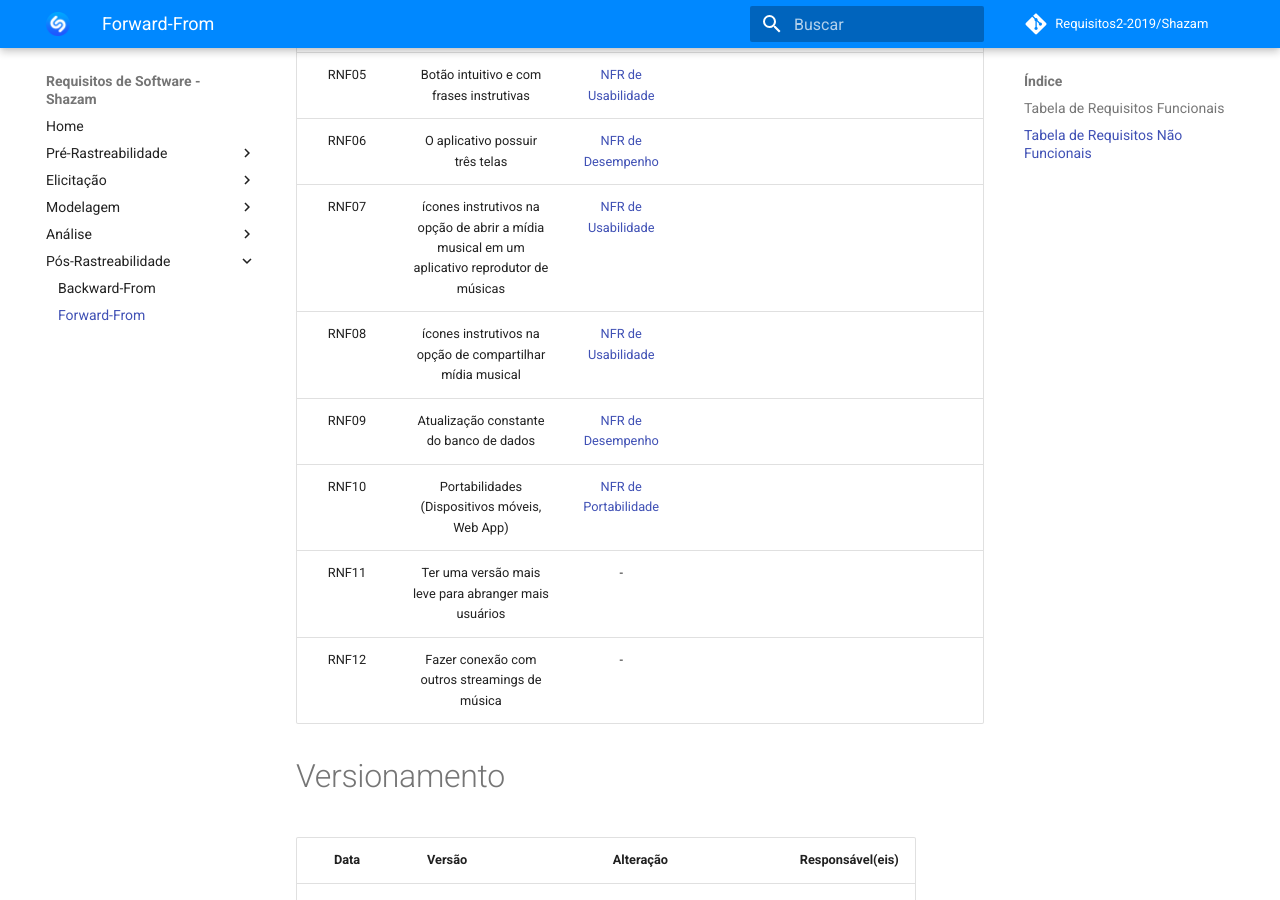
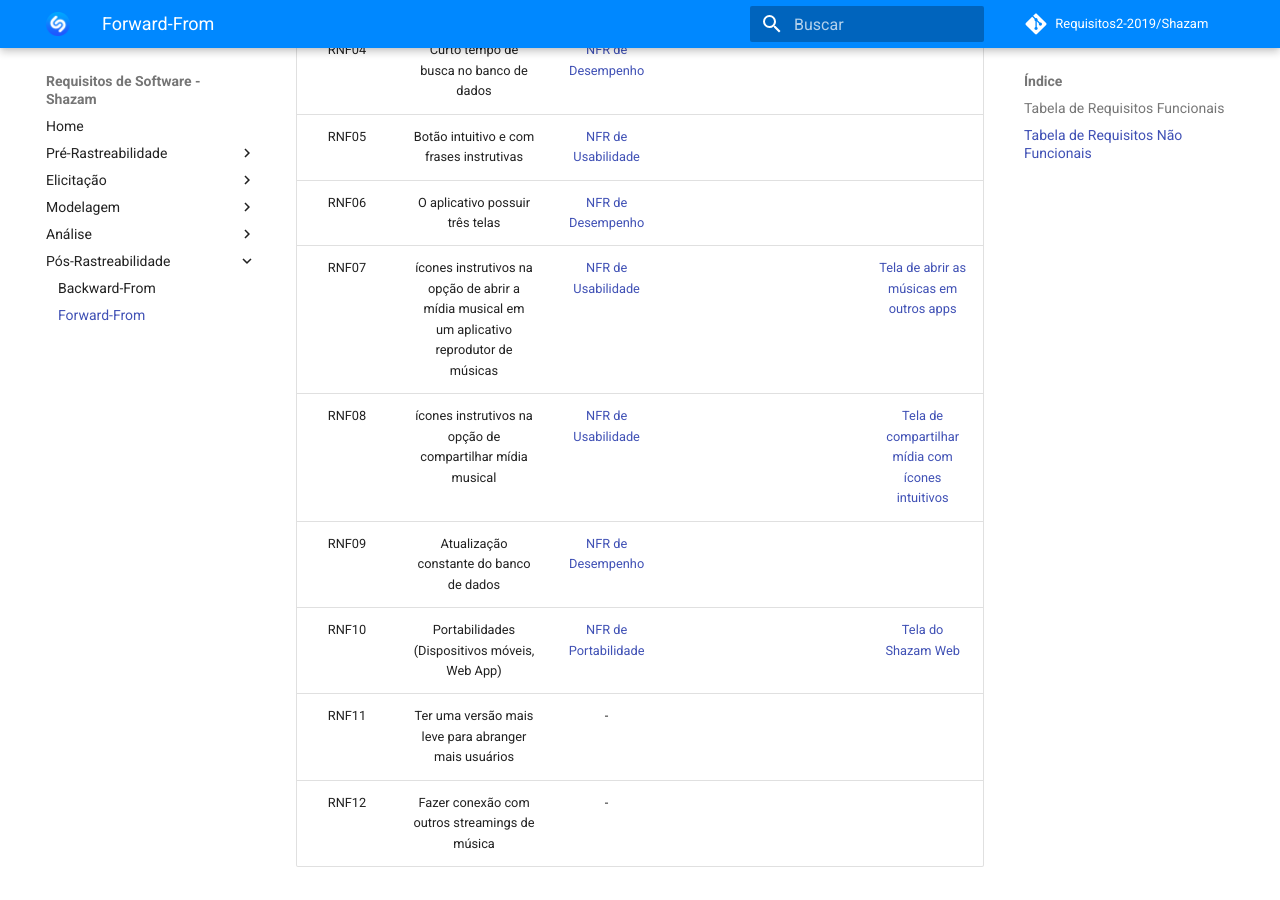
Before and after one commit to Wictorgirardi/2019.2-Shazam, an MkDocs documentation site: the page built from docs/pos-rastreabilidade/forwardFrom.md, in a window 1280 px wide and 900 px high, scrolled down 3631 px. Built offline with MkDocs 1.6.1 and Material for MkDocs 9.7.7, drawn with Linux system fonts in a browser that asks for light colours; comment, search, counter and statistics services are not loaded; some of the changed text lies outside the part shown.

Commit message:
Adding images to the forward-from document

```diff
--- a/docs/pos-rastreabilidade/forwardFrom.md
+++ b/docs/pos-rastreabilidade/forwardFrom.md
@@ -10,14 +10,14 @@
 |RF04 |Compartilhamento de músicas descobertas em outras plataformas|-|||[Tela de compartilhar mídia](../imgs/RF04.shazam.android.jpg)|
 |RF05 |Detecção de alguns programas de TV|[NFR de Desempenho](../modelagem/NFR#NFR-de-Desempenho)|||-|
 |RF06 |Detecção de Qr code especifícos|[NFR de Desempenho](../modelagem/NFR#NFR-de-Desempenho)|||-|
-|RF07 |Opção de abrir a música descoberta em aplicativos reprodutores de músicas|-|||-|
+|RF07 |Opção de abrir a música descoberta em aplicativos reprodutores de músicas|-|||[Tela de abrir as músicas em outros apps](../imgs/RF07.shazam.android.jpg)|
 |RF08 |Recomendações de músicas e playlists|-|||[Tela de playlists recomendadas](../imgs/RF08.shazam.android.jpg)|
 |RF09 |Recomendações de músicas mais localizadas com o Shazam na última semana|-|||[Tela de top-trending](../imgs/RF09.shazam.android.jpg)|
 |RF10 |Permitir a opção de ser um detector e reprodutor de música no mesmo aplicativo|-|||-|
 |RF11 |Permitir que a detecção da música indique playlists relacionadas a gêneros musicais já existentes em um aplicativo de reprodução de músicas|-|||-|
 |RF12 |É possível conectar-se com o Spotify, dessa forma, músicas descobertas pelo Shazam formam uma playlist no Spotify|-|||[Tela de conectar com o Spotify](../imgs/RF12.shazam.android.jpg)|
 |RF13 |O aplicativo não necessita do Login para detectar músicas. O login é opcional|[NFR de Segurança](../modelagem/NFR#NFR-de-Segurança)|||-|
-|RF14 |Modo auto Shazam. É uma ferramenta do smartphone que possibilita identificar músicas automaticamente sem a necessidade do aplicativo estar aberto|-|||-|
+|RF14 |Modo auto Shazam. É uma ferramenta do smartphone que possibilita identificar músicas automaticamente sem a necessidade do aplicativo estar aberto|-|||[Tela de autorizar o Auto Shazam](../imgs/RF12.shazam.android.jpg)|
 |RF15 |Locais com muitos ruídos atrapalham a detecção do aúdio musical|-|||-|
 |RF16 |Caso o usuário esteja offline a busca fica salva no histórico, e quando houver conexão com internet ele efetua a pesquisa|[NFR de Desempenho](../modelagem/NFR#NFR-de-Desempenho)|||-|
 |RF17 |Permitir acesso a biblioteca sem efetuar login|[NFR de Usabilidade](../modelagem/NFR#NFR-de-Usabilidade)|||-|
@@ -39,10 +39,10 @@
 |RNF04 |Curto tempo de busca no banco de dados|[NFR de Desempenho](../modelagem/NFR#NFR-de-Desempenho)||||
 |RNF05 |Botão intuitivo e com frases instrutivas|[NFR de Usabilidade](../modelagem/NFR#NFR-de-Usabilidade)||||
 |RNF06 |O aplicativo possuir três telas|[NFR de Desempenho](../modelagem/NFR#NFR-de-Desempenho)||||
-|RNF07 |ícones instrutivos na opção  de abrir a mídia musical em um aplicativo reprodutor de músicas|[NFR de Usabilidade](../modelagem/NFR#NFR-de-Usabilidade)||||
-|RNF08 |ícones instrutivos na opção  de compartilhar mídia musical|[NFR de Usabilidade](../modelagem/NFR#NFR-de-Usabilidade)||||
+|RNF07 |ícones instrutivos na opção  de abrir a mídia musical em um aplicativo reprodutor de músicas|[NFR de Usabilidade](../modelagem/NFR#NFR-de-Usabilidade)|||[Tela de abrir as músicas em outros apps](../imgs/RF07.shazam.android.jpg)|
+|RNF08 |ícones instrutivos na opção  de compartilhar mídia musical|[NFR de Usabilidade](../modelagem/NFR#NFR-de-Usabilidade)|||[Tela de compartilhar mídia com ícones intuitivos](../imgs/RF04.shazam.android.jpg)|
 |RNF09 | Atualização constante do banco de dados |[NFR de Desempenho](../modelagem/NFR#NFR-de-Desempenho)||||
-|RNF10 | Portabilidades (Dispositivos móveis, Web App) |[NFR de Portabilidade](../modelagem/NFR#NFR-de-Portabilidade)||||
+|RNF10 | Portabilidades (Dispositivos móveis, Web App) |[NFR de Portabilidade](../modelagem/NFR#NFR-de-Portabilidade)|||[Tela do Shazam Web](RNF10.shazam.web.png)|
 |RNF11 | Ter uma versão mais leve para abranger mais usuários |-||||
 |RNF12 | Fazer conexão com outros streamings de música |-||||
 
```
Also changed, not shown: docs/imgs/RNF10.shazam.web.png (added).
